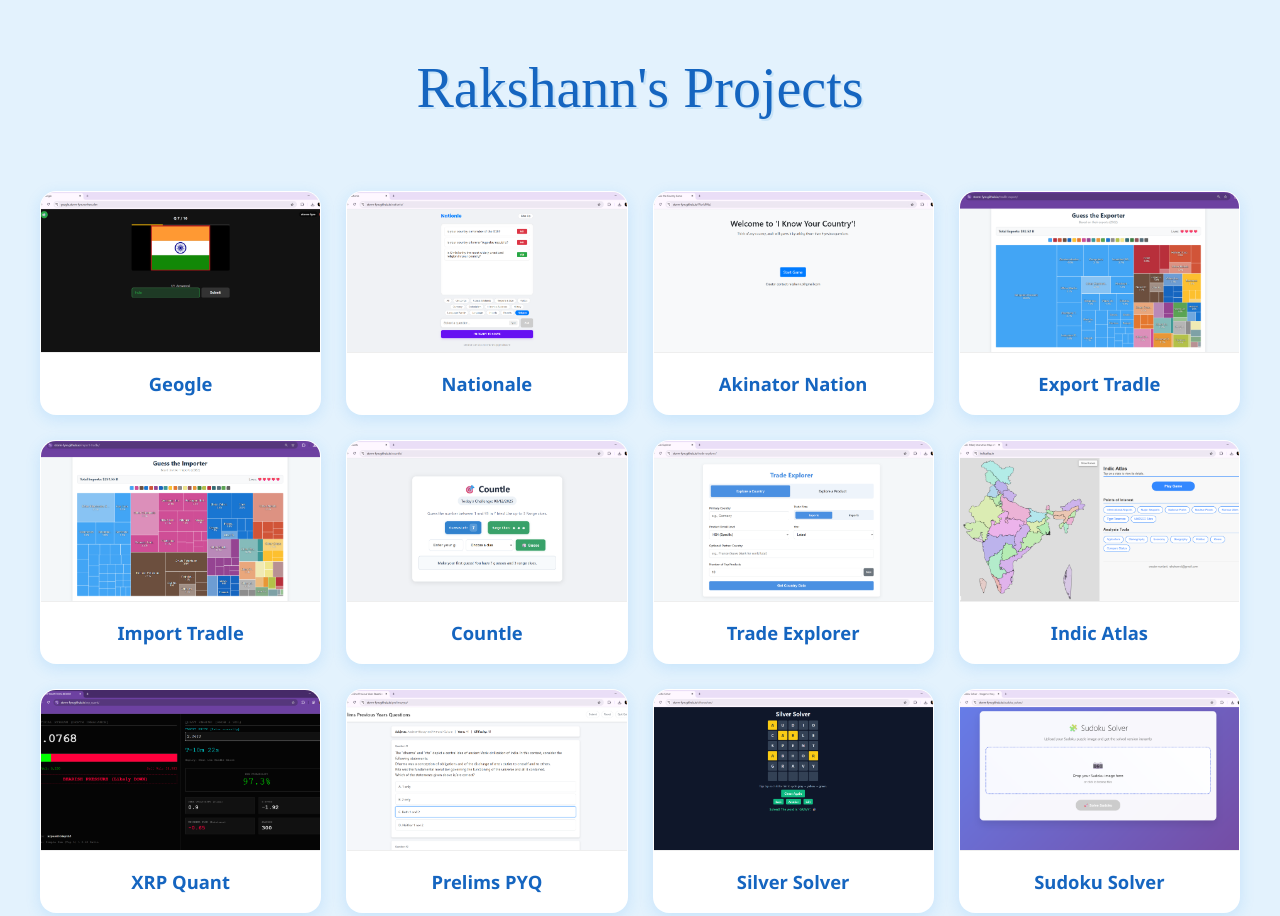
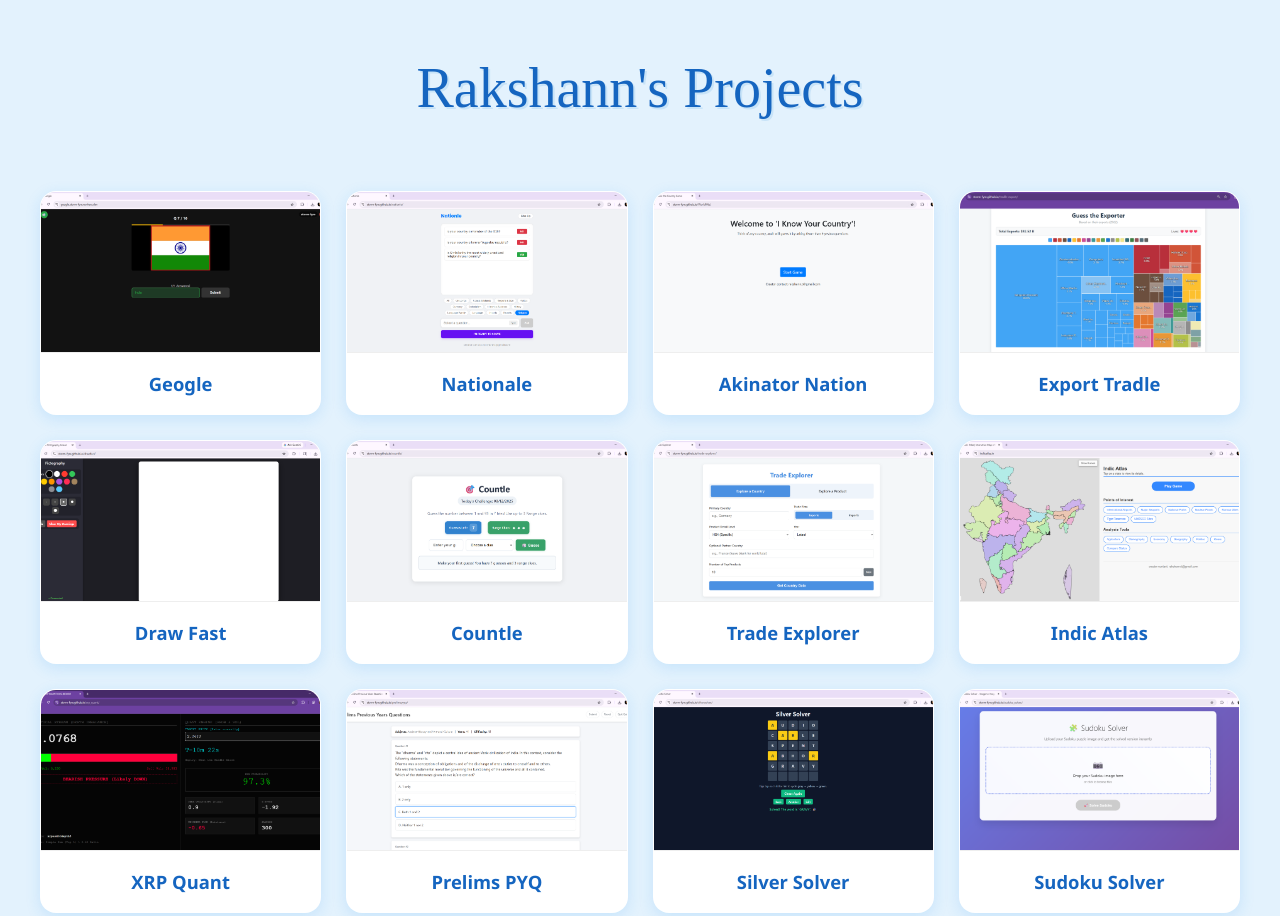
Before and after one commit to rakshannt/rakshannt.github.io, a plain HTML site: page index.html in a window 1280 px wide. Shown: the top 916 px of the page. Drawn offline with Linux system fonts and the light colour scheme; a web font is replaced by a local one.

Commit message:
added drawfast

```diff
--- a/index.html
+++ b/index.html
@@ -147,12 +147,12 @@
     <script>
         /* --- 3. JAVASCRIPT --- */
 
-        const projects = [
+        const projects =[
             { name: "Geogle", url: "https://geogle.storm-fyre.workers.dev/", img: "Geogle.png" },
             { name: "Nationale", url: "https://storm-fyre.github.io/nationle/", img: "Nationale.png" },
             { name: "Akinator Nation", url: "https://storm-fyre.github.io/WorldWiz/", img: "AkinatorNation.png" },
             { name: "Export Tradle", url: "https://storm-fyre.github.io/export-tradle/", img: "ExportTradle.png" },
-            { name: "Import Tradle", url: "https://storm-fyre.github.io/import-tradle/", img: "ImportTradle.png" },
+            { name: "Draw Fast", url: "https://storm-fyre.github.io/drawfast/", img: "DrawFast.png" },
             { name: "Countle", url: "https://storm-fyre.github.io/countle/", img: "Countle.png" },
             { name: "Trade Explorer", url: "https://storm-fyre.github.io/trade-explorer/", img: "TradeExplorer.png" },
             { name: "Indic Atlas", url: "https://indicatlas.in/", img: "IndicAtlas.png" },
@@ -161,7 +161,8 @@
             { name: "Silver Solver", url: "https://storm-fyre.github.io/silversolver/", img: "SilverSolver.png" },
             { name: "Sudoku Solver", url: "https://storm-fyre.github.io/sudoku_solver/", img: "SudokuSolver.png" },
             { name: "Globle Bot", url: "https://storm-fyre.github.io/globot/", img: "GlobleBot.png" },
-            { name: "Dir Globle Bot", url: "https://storm-fyre.github.io/globot_direction/", img: "DirGlobleBot.png" }
+            { name: "Dir Globle Bot", url: "https://storm-fyre.github.io/globot_direction/", img: "DirGlobleBot.png" },
+            { name: "Import Tradle", url: "https://storm-fyre.github.io/import-tradle/", img: "ImportTradle.png" }
         ];
 
         const gridContainer = document.getElementById('grid');
```
Also changed, not shown: thumbnails/DrawFast.png (added).
